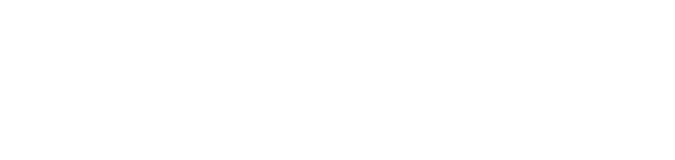
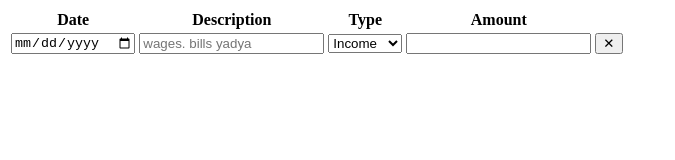
Before and after one commit to Sebascrab/Expense-Tracker, a plain HTML site: page index.html in a window 1280 px wide. Shown: the whole page, without its empty margins (0-675 px from the left). Drawn offline with Linux system fonts and the light colour scheme.

Commit message:
added table in index.html

```diff
--- a/index.html
+++ b/index.html
@@ -4,9 +4,45 @@
     <meta charset="UTF-8">
     <meta http-equiv="X-UA-Compatible" content="IE=edge">
     <meta name="viewport" content="width=device-width, initial-scale=1.0">
-    <title>Document</title>
+    <title>Sebastian's Expense Tracker</title>
+    <link rel="stylesheet" href="./css/style.css">
 </head>
 <body>
-
+    <div id="app">
+        <table class="budget-tracker">
+            <thead>
+                <tr>
+                    <th>Date</th>
+                    <th>Description</th>
+                    <th>Type</th>
+                    <th>Amount</th>
+                    <th></th>
+                </tr>
+            </thead>
+            <tbody class="entries">
+                <tr>
+                    <td>
+                        <input type="date" class="input input-date">
+                    </td>
+                    <td>
+                        <input type="text" class="input input-description" placeholder="wages. bills yadya">
+                    </td>
+                    <td>
+                        <select class="input input-type">
+                            <option value="income">Income</option>
+                            <option value="expense">Expense</option>
+                        </select>
+                    </td>
+                    <td>
+                       <input type="number" class="input input-amount">
+                    </td>
+                    <td>
+                        <button type="button" class="delete-entry">&#10005;</button>
+                    </td>
+                </tr>
+            </tbody>
+        </table>
+    </div>
 </body>
 </html>
+<script type="module" src="./js/index.js"></script>
```
Also changed, not shown: css/style.css (added), js/index.js (added).
